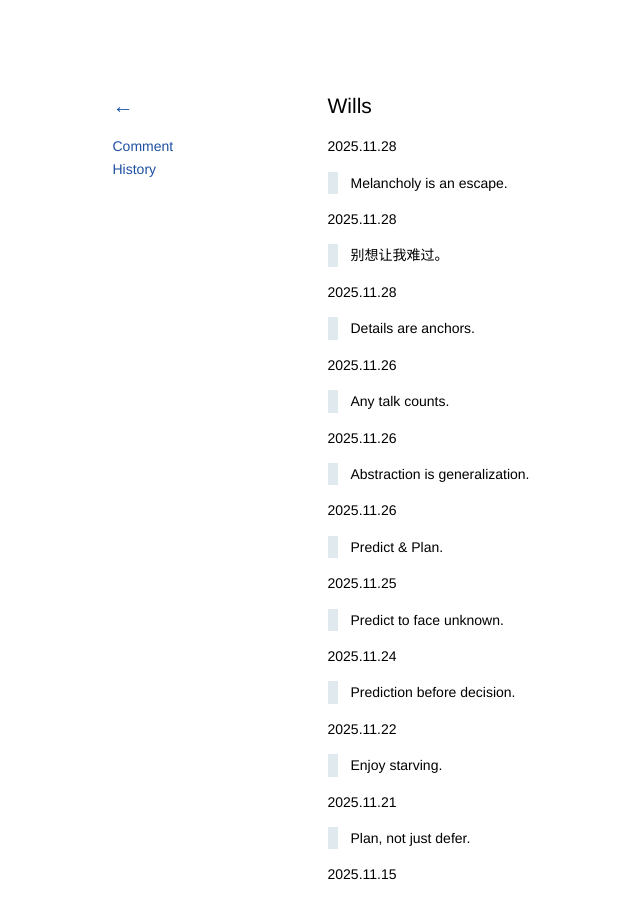
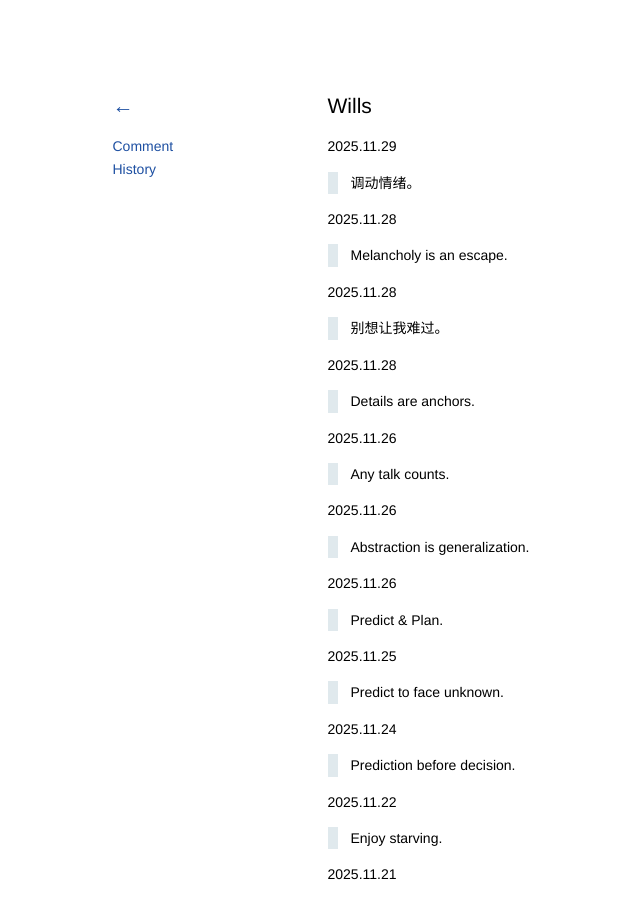
Before and after one commit to kidlj/awei, a Jekyll site: the page built from _wiki/wills.md, in a window 1280 px wide and 900 px high. Shown: the whole window, without its empty margins (20-660 px from the left). Built offline with Jekyll 4.4.1, drawn with Linux system fonts in a browser that asks for light colours.

Commit message:
update wills

```diff
--- a/_wiki/wills.md
+++ b/_wiki/wills.md
@@ -1,6 +1,10 @@
 ---
 title: Wills
 ---
+
+2025.11.29
+
+> 调动情绪。
 
 2025.11.28
 
```
